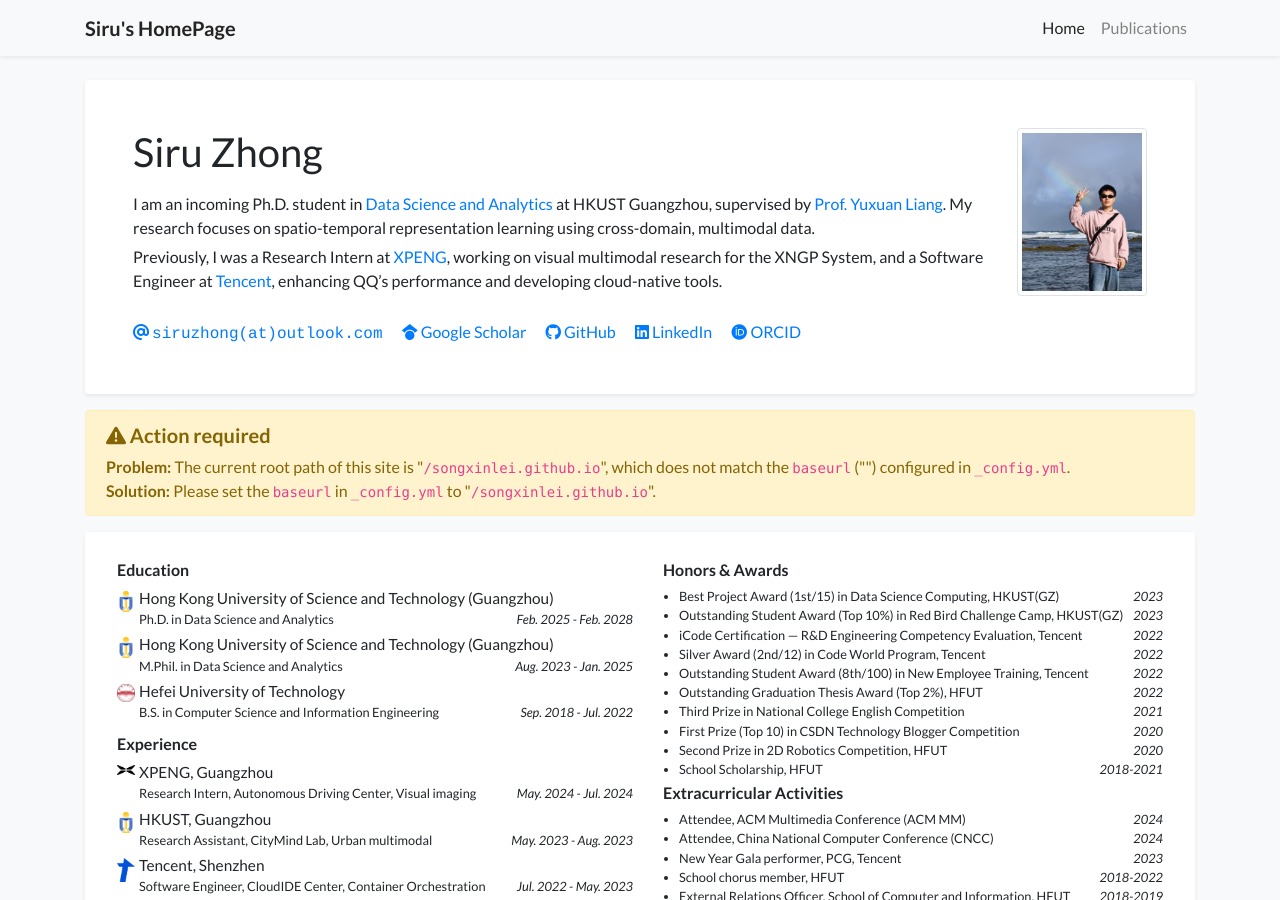
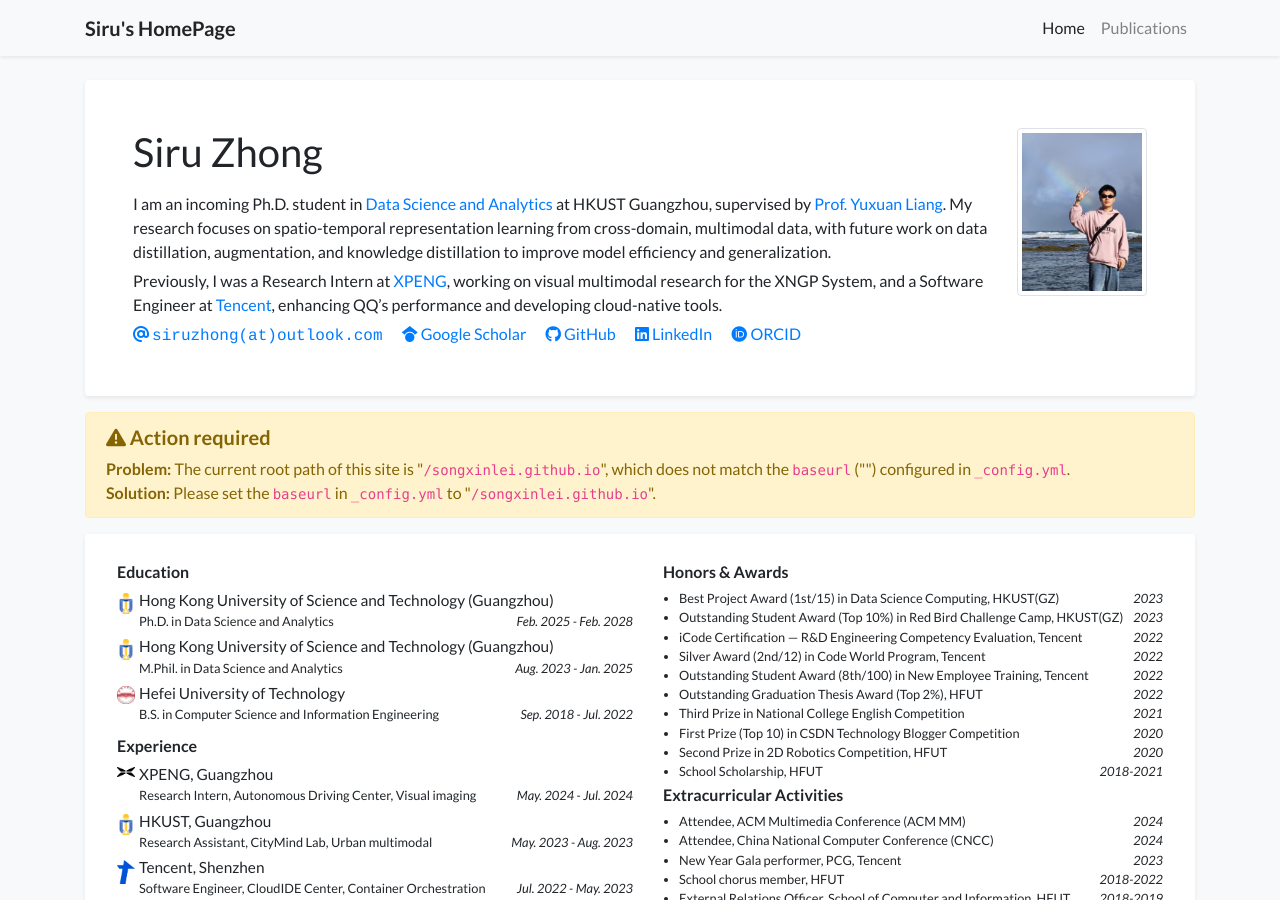
Before and after one commit to thunderlrr/songxinlei.github.io, a Jekyll site: the page built from index.html, in a window 1280 px wide and 900 px high. Built offline with Jekyll 4.4.1, drawn with Linux system fonts in a browser that asks for light colours; a style sheet for code colours, icons or effects is not loaded.

Commit message:
update profile

```diff
--- a/_data/profile.yml
+++ b/_data/profile.yml
@@ -21,7 +21,7 @@
 orcid: 0009-0001-4465-8686
 
 short_bio: >-
-  <p style="margin-bottom:5px"> I am an incoming Ph.D. student in <a href="http://dsa.hkust-gz.edu.cn/">Data Science and Analytics</a> at HKUST Guangzhou, supervised by <a href="https://yuxuanliang.com/">Prof. Yuxuan Liang</a>. My research focuses on spatio-temporal representation learning using cross-domain, multimodal data.</p>
+  <p style="margin-bottom:5px"> I am an incoming Ph.D. student in <a href="http://dsa.hkust-gz.edu.cn/">Data Science and Analytics</a> at HKUST Guangzhou, supervised by <a href="https://yuxuanliang.com/">Prof. Yuxuan Liang</a>. My research focuses on spatio-temporal representation learning from cross-domain, multimodal data, with future work on data distillation, augmentation, and knowledge distillation to improve model efficiency and generalization.</p>
   <p style="margin-bottom:5px"> Previously, I was a Research Intern at <a href="https://www.xpeng.com/">XPENG</a>, working on visual multimodal research for the XNGP System, and a Software Engineer at <a href="https://www.tencent.com/">Tencent</a>, enhancing QQ’s performance and developing cloud-native tools.</p>
 
 portrait_url: /assets/images/photos/portrait.jpg
```
